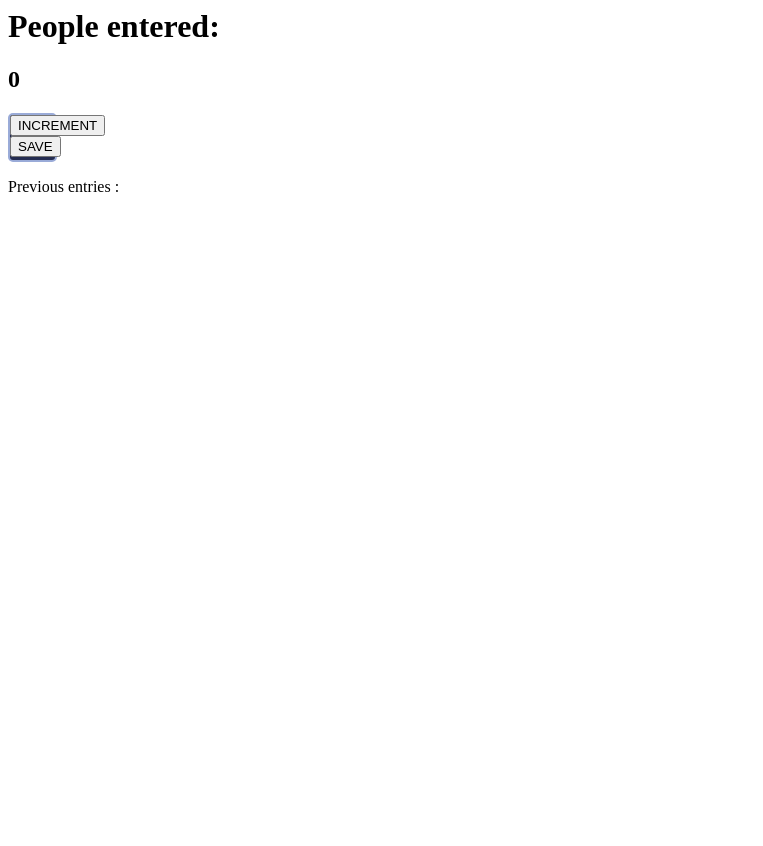
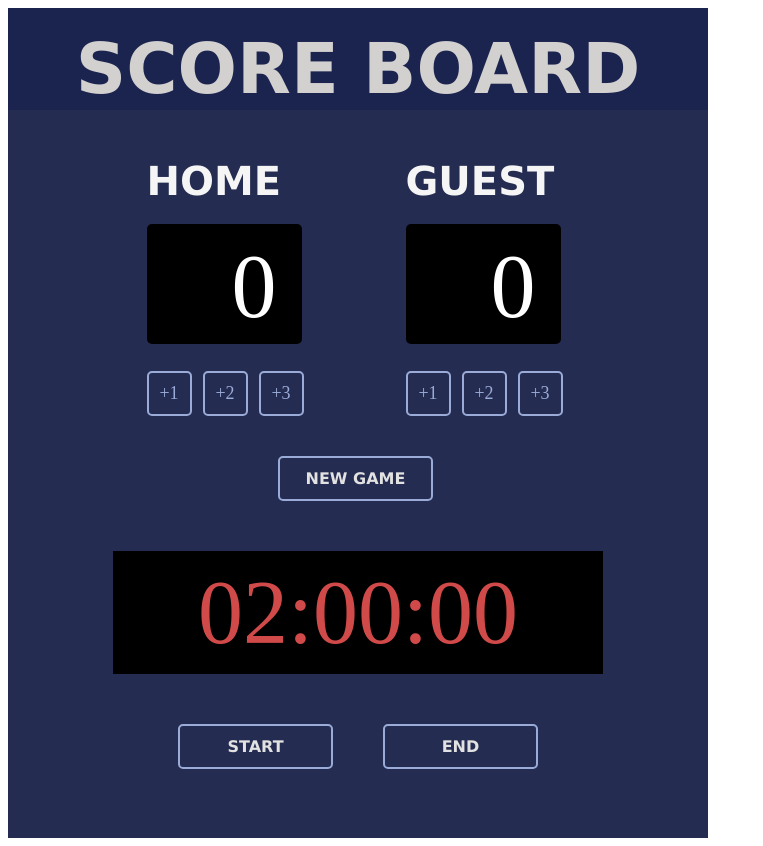
Before and after one commit to lisarap/SCORE-BOARD, a plain HTML site: page index.html in a window 1280 px wide. Shown: the whole page, without its empty margins (0-763 px from the left). Before the commit the page ends 800 px from the top, so only its background shows below. Drawn offline with Linux system fonts and the light colour scheme; a web font is replaced by a local one.

Commit message:
index.html

```diff
--- a/index.html
+++ b/index.html
@@ -1,18 +1,45 @@
-<html>
+<!DOCTYPE html>
+<html lang="en">
   <head>
+    <meta charset="UTF-8" />
+    <meta name="viewport" content="width=device-width, initial-scale=1.0" />
+    <link
+      href="https://fonts.cdnfonts.com/css/cursed-timer-ulil"
+      rel="stylesheet"
+    />
+    <title>Document</title>
     <link rel="stylesheet" href="index.css" />
   </head>
-  <body class="main">
-    <div class="container">
-      <h1>People entered:</h1>
-      <h2 id="count-el">0</h2>
-      <div class="buttons">
-        <button id="increment-btn" onclick="increment()">INCREMENT</button>
-        <button id="save-btn" onclick="save()">SAVE</button>
+  <body>
+    <div class="dashboard">
+      <p class="heading">SCORE BOARD</p>
+      <div class="row">
+        <div class="item">
+          <p class="topics">HOME</p>
+          <span class="score" id="score1">0</span>
+          <div class="set">
+            <button class="buttons" onclick="one()">+1</button>
+            <button class="buttons" onclick="two()">+2</button>
+            <button class="buttons" onclick="three()">+3</button>
+          </div>
+        </div>
+        <div class="item">
+          <p class="topics">GUEST</p>
+          <span class="score" id="score2">0</span>
+          <div class="set">
+            <button class="buttons" onclick="one1()">+1</button>
+            <button class="buttons" onclick="two2()">+2</button>
+            <button class="buttons" onclick="three3()">+3</button>
+          </div>
+        </div>
       </div>
-      <p id="para1">Previous entries :</p>
+      <button class="new" onclick="restart()">NEW GAME</button>
+      <div id="timer">02:00:00</div>
+      <div class="two-buttons">
+        <button id="start-btn" onclick="countdown()">START</button>
+        <button id="end-btn" onclick="endCountdown()">END</button>
+      </div>
     </div>
-
     <script src="index.js"></script>
   </body>
 </html>
```
